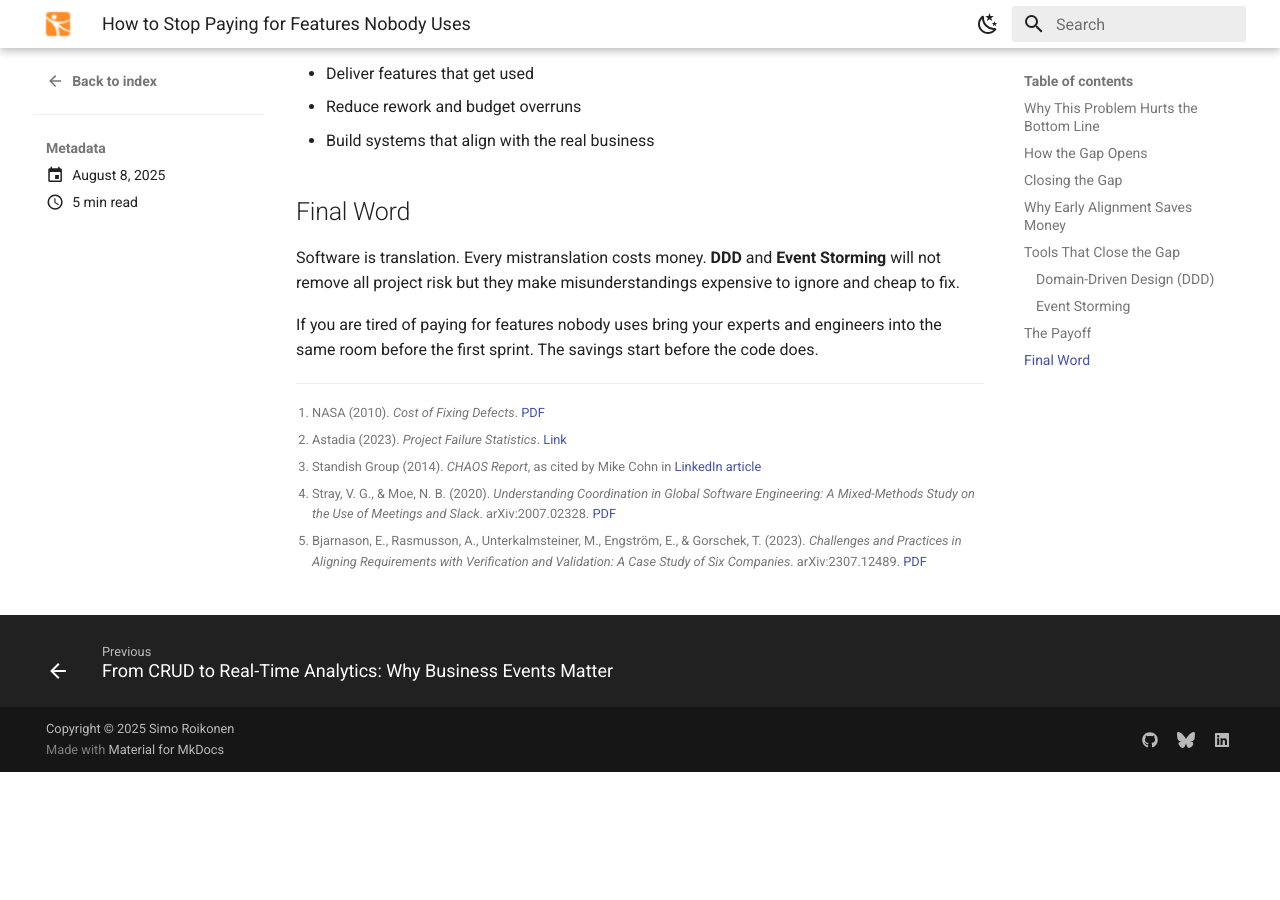
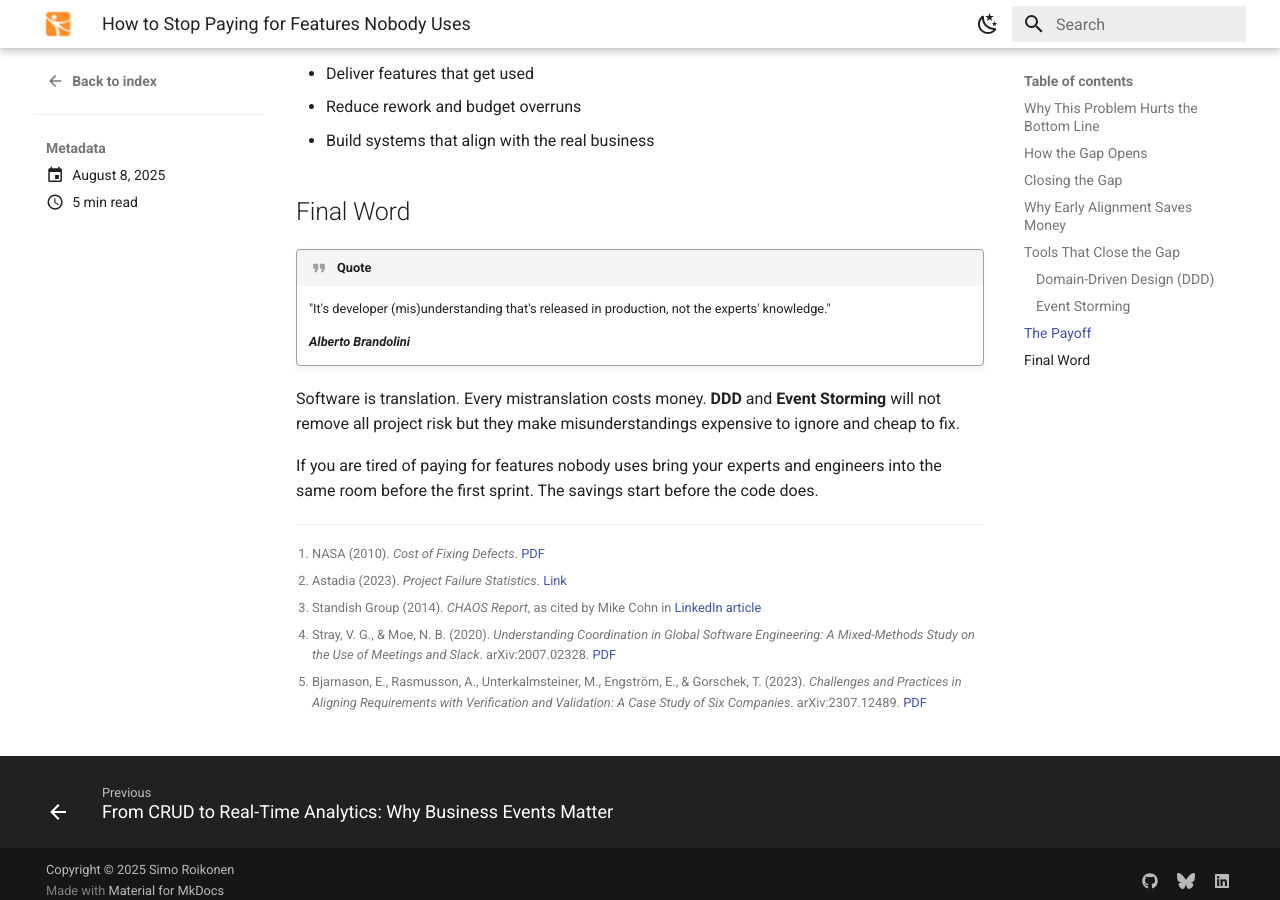
Before and after one commit to roikonen/scalablemodeling, an MkDocs documentation site: the page built from docs/blog/posts/20250808-expert-developer-gap.md, in a window 1280 px wide and 900 px high, scrolled down 3643 px. Built offline with MkDocs 1.6.1 and Material for MkDocs 9.7.7, drawn with Linux system fonts in a browser that asks for light colours; before the commit the page ends 4415 px from its top, so only the background shows below that.

Commit message:
Blog established

```diff
--- a/docs/blog/posts/20250808-expert-developer-gap.md
+++ b/docs/blog/posts/20250808-expert-developer-gap.md
@@ -102,6 +102,12 @@ Teams that invest in collaborative domain exploration:
 
 ## Final Word
 
+!!! quote
+
+    "It's developer (mis)understanding that's released in production, not the experts' knowledge."
+
+    _**Alberto Brandolini**_
+
 Software is translation. Every mistranslation costs money. **DDD** and **Event Storming** will not remove all project risk but they make misunderstandings expensive to ignore and cheap to fix.
 
 If you are tired of paying for features nobody uses bring your experts and engineers into the same room before the first sprint. The savings start before the code does.
```
